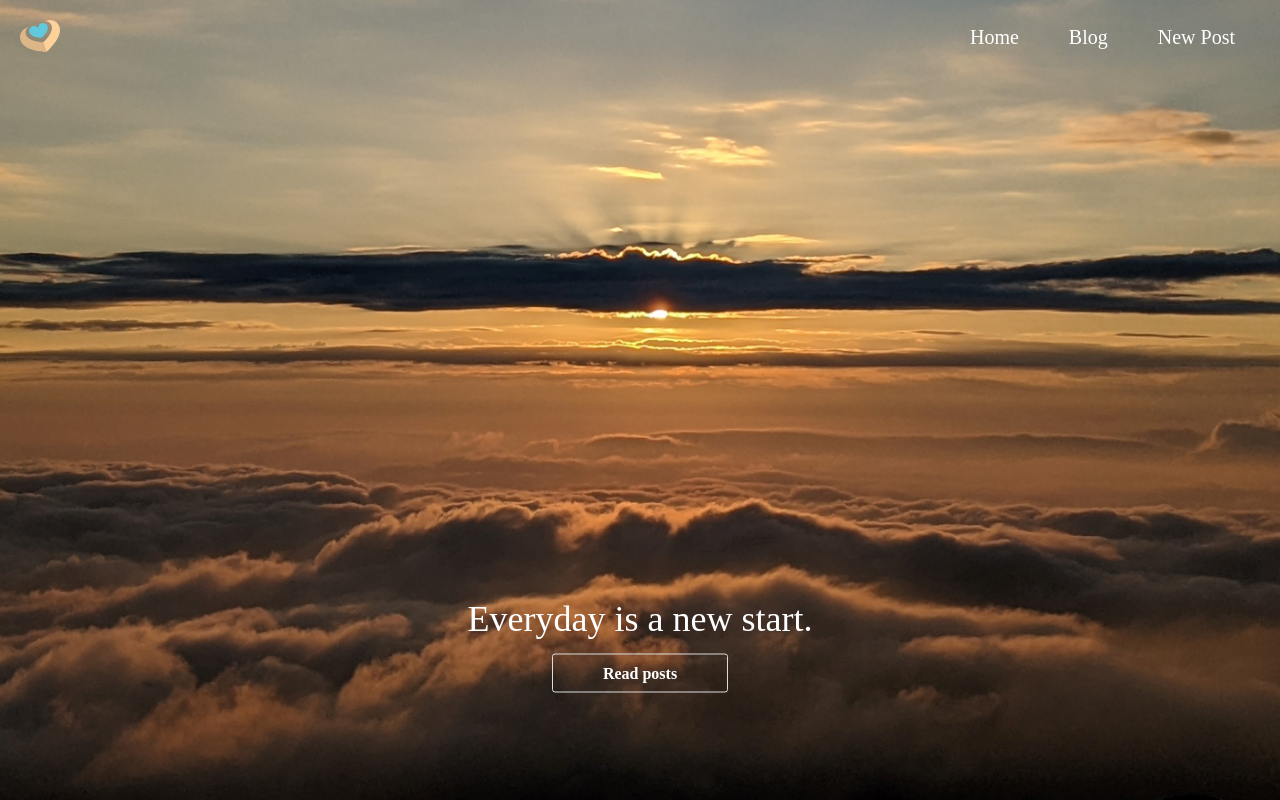
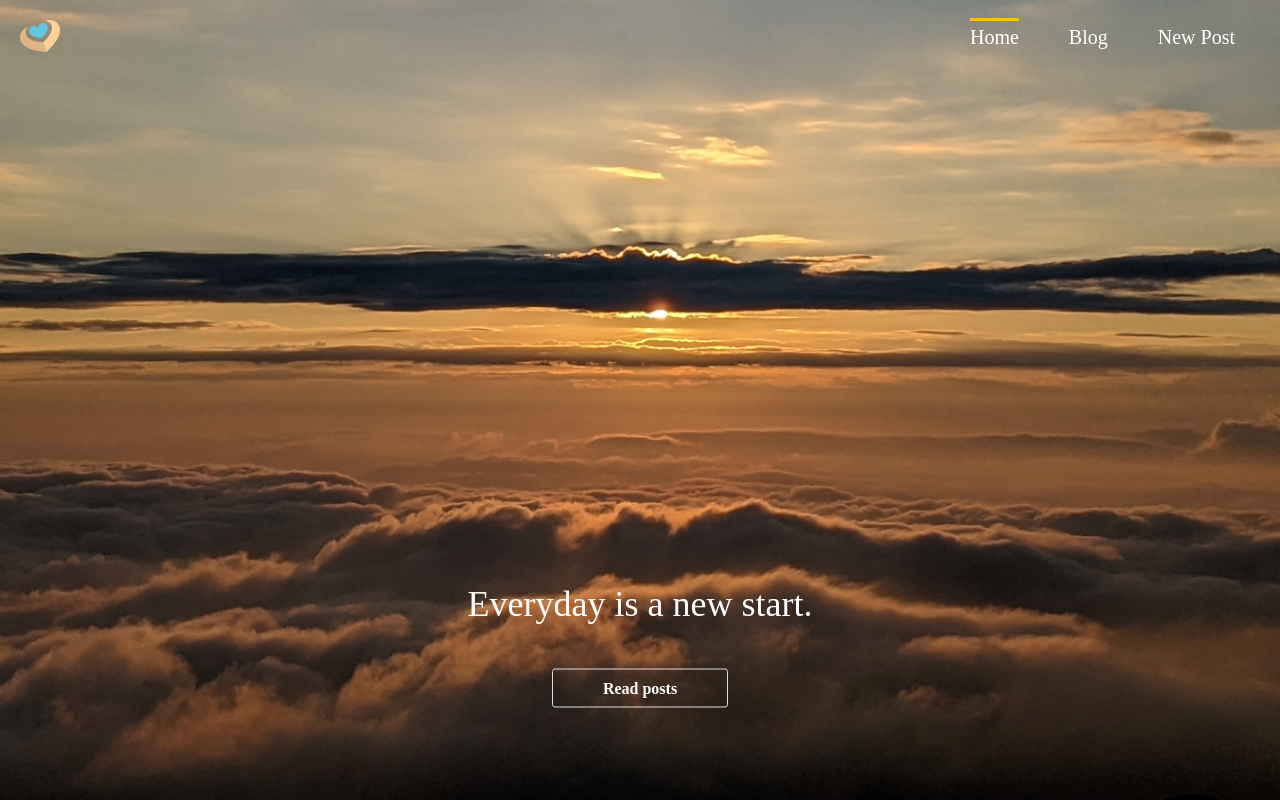
Before and after one commit to kawai25hs/Heartship_blog, a React (Create React App) app in the folder ClientApp/: page / in a window 1280 px wide. Shown: the top 800 px of the page. Built offline with nearby package versions, Linux system fonts and the light colour scheme; a web font is replaced by a local one.

Commit message:
Post page + css updates

```diff
--- a/ClientApp/src/Post.js
+++ b/ClientApp/src/Post.js
@@ -1,14 +1,31 @@
 import Grid from '@mui/material/Grid';
+import { useLoaderData } from 'react-router-dom';
 
 const Post = () => {
+    const post = useLoaderData()
+
     return (
         <div className="blogWrapper">
             <Grid container className="pageHeader">
-                <h1>&#60;Post subject&#62;</h1>
+                <h1>{post?.subject}</h1>
             </Grid>
             <Grid container className="pageContainer">
-
-
+                <Grid
+                    container
+                    spacing={{ xs: 2 }}
+                    className="wrap"
+                >
+                    <Grid item xs={12}>
+                        <h3>{post?.category}</h3>
+                    </Grid>
+                    <Grid item xs={12}>
+                        <h5>Written by {post?.createdBy}&nbsp;&nbsp;{post?.createDate}</h5>
+                        <br/>
+                    </Grid>
+                    <Grid item xs={12}>
+                        <div dangerouslySetInnerHTML={{__html:post?.content}} />
+                    </Grid>
+                </Grid>
             </Grid>
         </div>
     );
--- a/ClientApp/src/index.css
+++ b/ClientApp/src/index.css
@@ -11,15 +11,28 @@ html, body {
   overflow-x: hidden;
 }
 
-.navbar {
+p {
+  margin-bottom: 30px;
+}
+
+nav {
   font-family: 'Italiana', serif;
   display: flex;
   align-items: center;
   padding: 20px;
 }
 
-.navbar .links {
+nav .links {
   margin-left: auto;
+}
+
+::selection {
+  background: #FFBF00; /* WebKit/Blink Browsers */
+  color: rgb(0, 0, 0);
+}
+::-moz-selection {
+  background: #FFBF00; /* Gecko Browsers */
+  color: rgb(0, 0, 0);
 }
 
 .links a {
@@ -28,6 +41,11 @@ html, body {
   color: rgb(255, 255, 255);
   font-size: 20px;
   padding: 5px 0;
+}
+
+.links a.active {
+  border-top-style: solid;
+  border-top-color: #FFBF00;
 }
 
 main {
@@ -134,6 +152,14 @@ main {
   width: 100vw;
   color: rgb(255, 255, 255);
   font-family: 'Italiana', serif;
+  min-height: 100vh;
+}
+
+.blogWrapper .wrap {
+  border-top-style: solid;
+  border-bottom-style: solid;
+  border-color: rgb(36, 36, 36);
+  border-width: 1px;
 }
 
 .pageHeader {
--- a/ClientApp/src/layout/Root.js
+++ b/ClientApp/src/layout/Root.js
@@ -6,7 +6,7 @@ export default function Root() {
     return (
         <div className="Root">
             <header>
-                <nav className="navbar">
+                <nav>
                     <NavLink to="/"><img src={logo} alt="logo" width="40" /></NavLink>
                     <div className="links">
                         <NavLink to="/">Home</NavLink>
```
